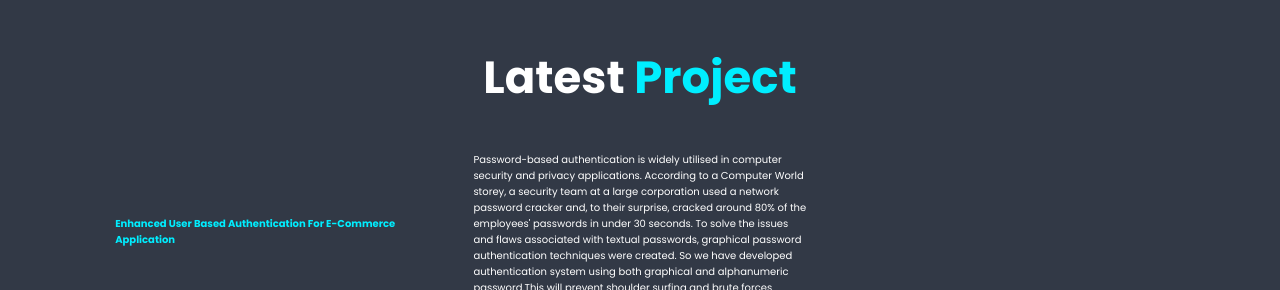
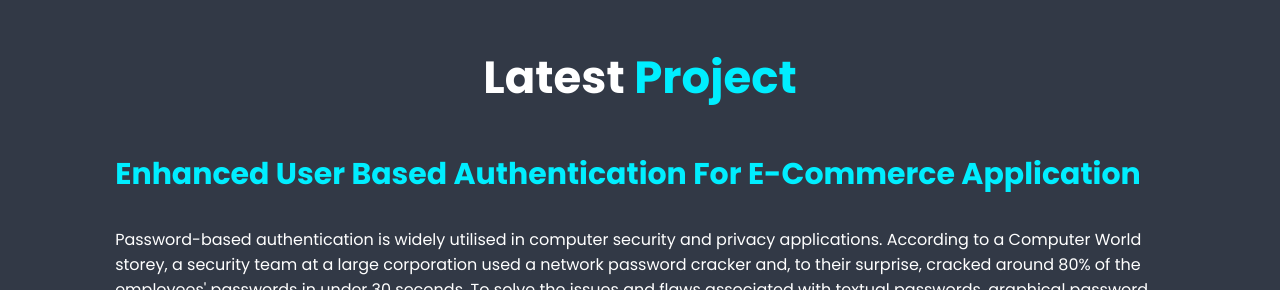
Before and after one commit to shivamkumarcyber/website_portfolio, a plain HTML site: page index.html in a window 1280 px wide. Shown: the part 2456-2746 px from the top of the page. Drawn offline with nearby package versions, Linux system fonts and the light colour scheme.

Commit message:
Update index.html

```diff
--- a/index.html
+++ b/index.html
@@ -93,10 +93,10 @@
     </section>
     <section class="portfolio" id="portfolio">
         <h2 class="heading">Latest <span>Project</span></h2>
-        <div class="portfolio-container">
+<!--         <div class="portfolio-container"> -->
             <!-- <div class="portfolio-box"> -->
                 <!-- <img src="images/portfolio1.jpg" alt=""> -->
-<!--                 <div class="portfolio-layer"> -->
+                <div class="portfolio-layer">
                     <h4><span>Enhanced User Based Authentication For E-Commerce Application</span></h4>
                     <p>Password-based authentication is widely utilised in computer security and
                        privacy applications. According to a Computer World storey, a security team
```
